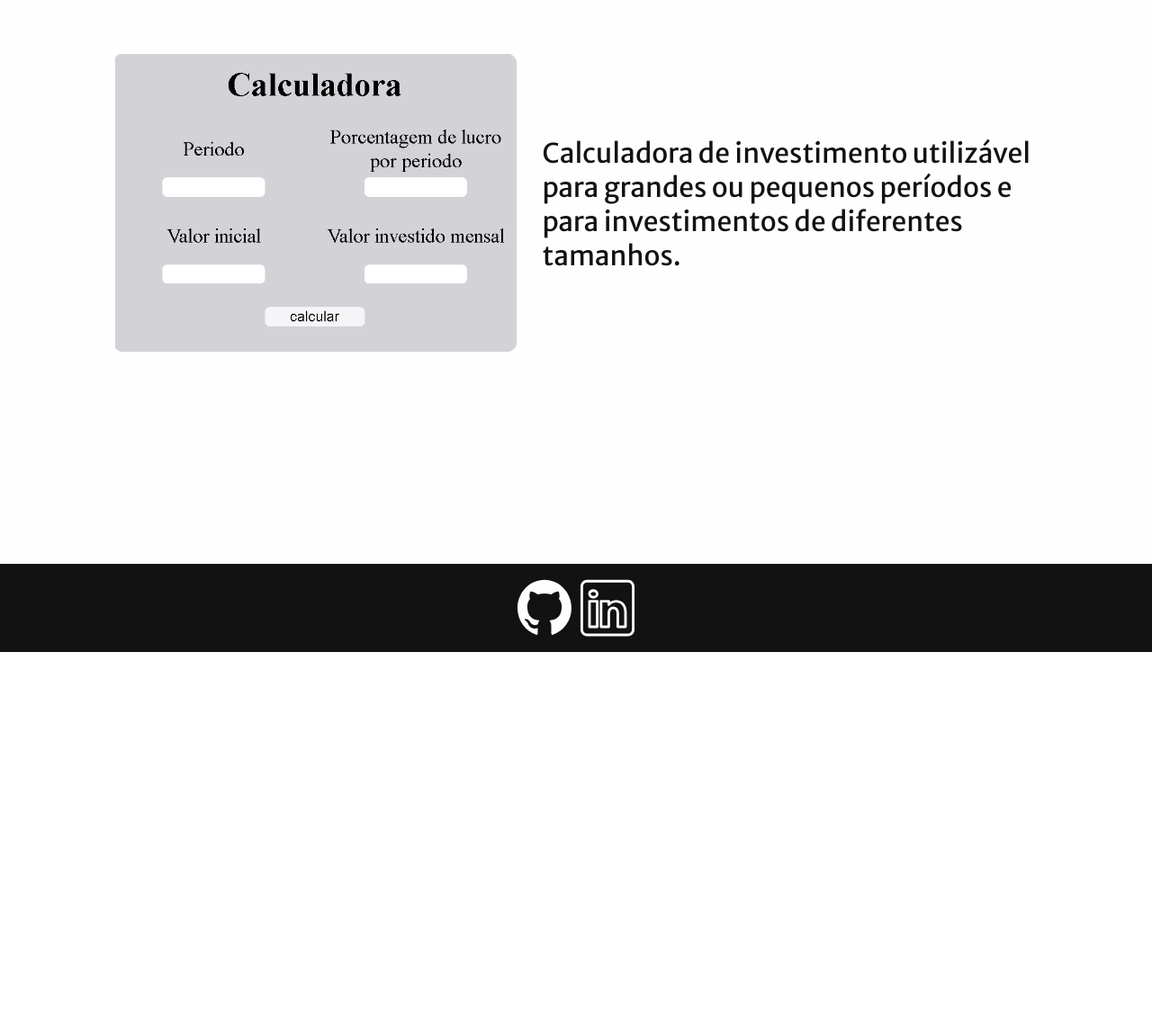
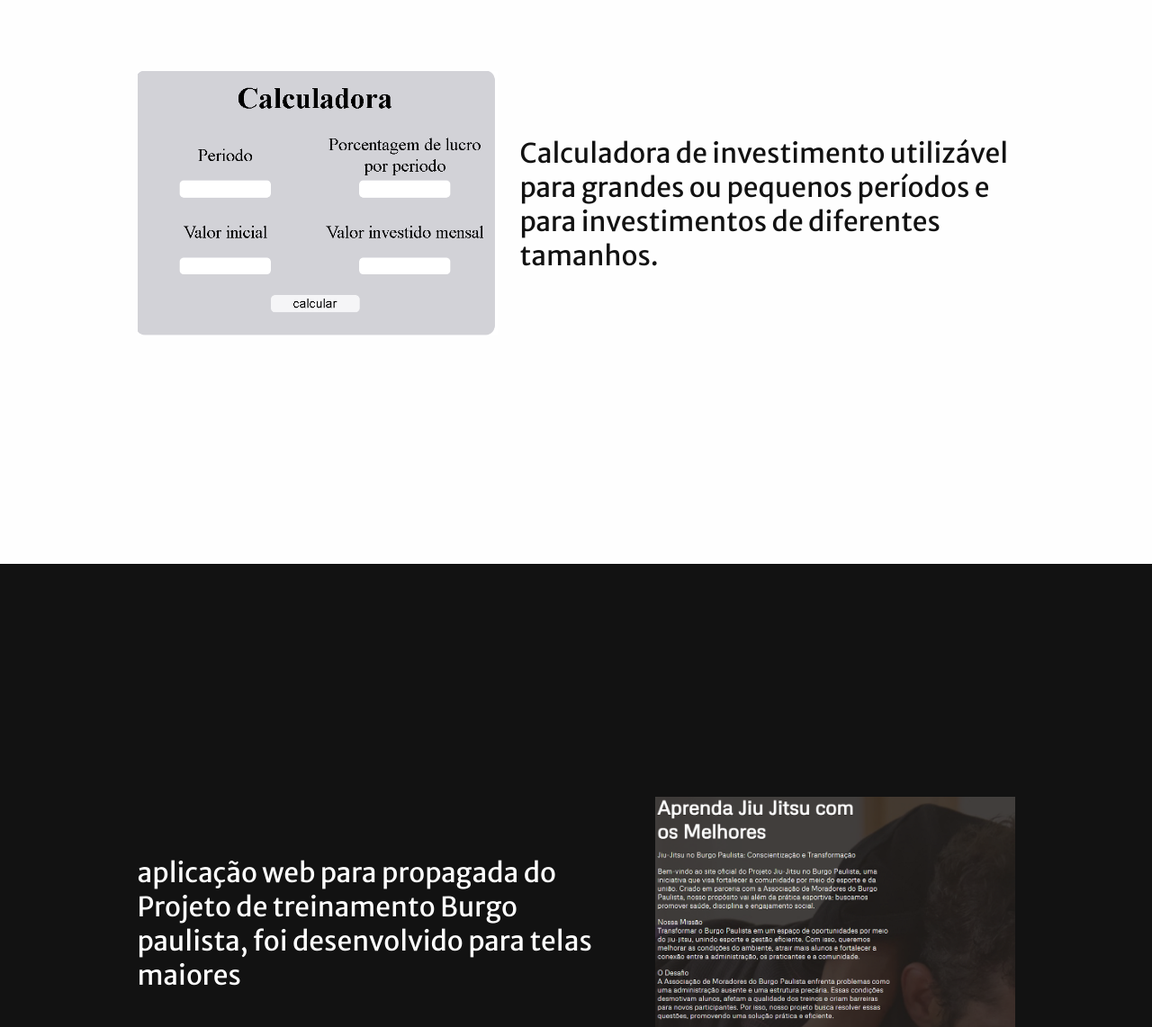
Before and after one commit to marceloProgramas/portifolio, a React (Vite) app: page / in a window 1280 px wide. Shown: the part 963-2105 px from the top of the page at 90% size. Before the commit the page ends 1688 px from the top, so only its background shows below. Built offline with nearby package versions, Linux system fonts and the light colour scheme.

Commit message:
add: Ct polli

```diff
--- a/src/FootBar/FootBar.ts
+++ b/src/FootBar/FootBar.ts
@@ -1,6 +1,7 @@
 import styled from 'styled-components'
 
 export const Wrapper = styled.div`
+    margin-top:2rem;
     background-color:#121212;
     padding-block: 1.5rem;
 `
--- a/src/projects/Projects.ts
+++ b/src/projects/Projects.ts
@@ -1,6 +1,6 @@
 import styled from 'styled-components'
 
-export const wrapper = styled.div<{color:string}>`
+export const wrapper = styled.div<{color:string}, {dir:string}>`
     min-height: 70rem;
 
     padding-block: 5em;
@@ -8,7 +8,7 @@ export const wrapper = styled.div<{color:string}>`
     background-color: ${props => props.color};
 
     display: flex;
-    flex-direction: row;
+    flex-direction: ${props => props.dir};
     gap: 2.5rem;
     align-items: center;
     justify-content: center;
--- a/src/projects/Projects.tsx
+++ b/src/projects/Projects.tsx
@@ -1,9 +1,10 @@
 import * as S from './Projects'
 import { Link } from '../components/links'
 
-function Project({name,archive, alt, url, width='30', text, color}:{name:string,archive:string, alt: string, url:string, width:string, text:string, color:string}){
+function Project({name,archive, alt, url, width='45', text, color}:{name:string,archive:string, alt: string, url:string, width:string, text:string, color:string}){
     return(
-        <S.wrapper id={name} color={color}>
+        <>
+        <S.wrapper id={name} color={color} dir={color == '#FEFEFE'?'row':'row-reverse'}>
             <Link
             src={archive}
             alt={alt}
@@ -16,6 +17,7 @@ function Project({name,archive, alt, url, width='30', text, color}:{name:string,
                 {text}
             </S.text>
         </S.wrapper>
+        </>
     )
 }
 
@@ -24,14 +26,22 @@ function Projects(){
         <>
             <Project
             name="git"
+            width='40'
             color='#FEFEFE'
             archive={"calculadora.png"}
             alt='investiment calculator'
             url='https://investiment-calculator.vercel.app'
-            width = '45'
             text = "Calculadora de investimento utilizável para grandes ou pequenos períodos e para investimentos de diferentes tamanhos."
             />
-
+            <Project
+            name="git"
+            width='40'
+            url="https://ct-polli.vercel.app"
+            color='#121212'
+            archive={"CT-polli.png"}
+            alt='centro de treinamento polli'
+            text = "aplicação web para propagada do Projeto de treinamento Burgo paulista, foi desenvolvido para telas maiores"
+            />
 
         </>
     )
```
Also changed, not shown: public/CT-polli.png (added).
